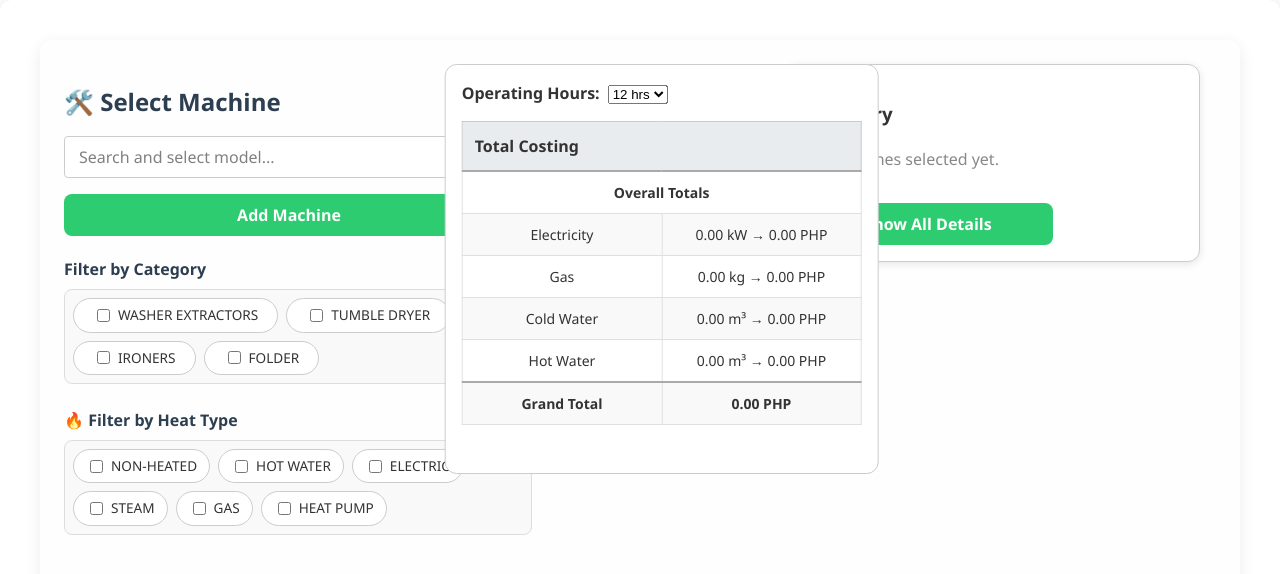
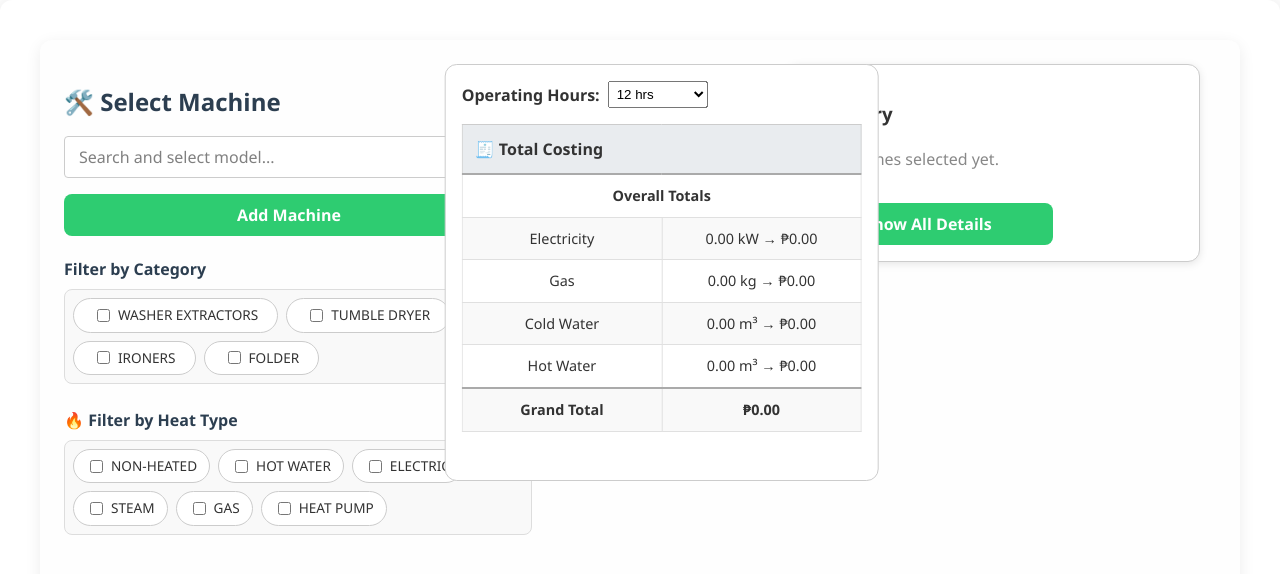
Before and after one commit to joshhh-dev/MEPtable, a React (Vite) app: page / in a window 1280 px wide. Shown: the top 574 px of the page. Built offline with nearby package versions, Linux system fonts and the light colour scheme.

Commit message:
update design

```diff
--- a/src/assets/container.css
+++ b/src/assets/container.css
@@ -120,7 +120,8 @@
 /* container.css or SummarySidebar.css */
 
 .summary-sidebar {
-  position: absolute;
+  position: fixed;
+  flex-direction: column;
   top: 4rem;
   left: 50%;
   transform: translateX(-45%);
@@ -138,6 +139,7 @@
 
 .custom-table {
   width: 100%;
+  table-layout: fixed;
   border-collapse: collapse;
   font-size: 0.85rem;
 }
@@ -146,6 +148,7 @@
 .custom-table td {
   padding: 6px;
   text-align: left;
+  word-break: break-word;
 }
 
 .section-header {
--- a/src/components/machinesDropDown.jsx
+++ b/src/components/machinesDropDown.jsx
@@ -259,13 +259,15 @@ const grandTotal =
         styles={{
           control: (base, state) => ({
             ...base,
-            width: '450px',
+            width: "100%",
+            maxWidth: '450px',
             opacity: state.isFocused ? 0.5 : 1,
             transition: "opacity 0.2s ease-in-out",
           }),
             menu: (base) => ({
           ...base,
-          width: '450px',
+        width: '100%',
+        maxWidth: '450px',
           maxHeight: '400px',
           overflowY: 'auto',
           fontSize: '0.85rem',
--- a/src/components/summarySideBar.jsx
+++ b/src/components/summarySideBar.jsx
@@ -8,7 +8,7 @@ const SummarySidebar = ({ machines, calculateCostPerLoad }) => {
     setHours(Number(e.target.value));
   };
 
-  // Initialize totals
+  // Totals
   let totalElectricityUsage = 0;
   let totalElectricityCost = 0;
   let totalGasUsage = 0;
@@ -17,33 +17,45 @@ const SummarySidebar = ({ machines, calculateCostPerLoad }) => {
   let totalColdCost = 0;
   let totalHotUsage = 0;
   let totalHotCost = 0;
-  let grandTotal = 0;
+  let totalCost = 0;
 
   return (
-    <div className="summary-sidebar">
-      <div style={{ marginBottom: "1rem" }}>
-        <label htmlFor="hours" style={{ marginRight: "0.5rem", fontWeight: "bold" }}>Operating Hours:</label>
-        <select id="hours" value={hours} onChange={handleHourChange}>
+    <div className="summary-sidebar" style={{ padding: "1rem", maxWidth: "100%", overflowX: "auto" }}>
+      {/* Operating Hours Dropdown */}
+      <div style={{ marginBottom: "1rem", display: "flex", flexWrap: "wrap", alignItems: "center" }}>
+        <label htmlFor="hours" style={{ marginRight: "0.5rem", fontWeight: "bold", minWidth: "130px" }}>
+          Operating Hours:
+        </label>
+        <select
+          id="hours"
+          value={hours}
+          onChange={handleHourChange}
+          style={{ padding: "0.25rem", minWidth: "100px" }}
+        >
           <option value={12}>12 hrs</option>
           <option value={16}>16 hrs</option>
           <option value={24}>24 hrs</option>
         </select>
       </div>
 
-      <table className="custom-table">
+      {/* Cost Table */}
+      <div style={{ overflowX: "auto" }}>
+        <table className="custom-table" style={{ width: "100%", minWidth: "350px", fontSize: "0.9rem" }}>
           <thead>
-          <tr><th colSpan="2" className="section-header">Total Costing</th></tr>
+            <tr>
+              <th colSpan="2" className="section-header">🧾 Total Costing</th>
+            </tr>
           </thead>
           <tbody>
             {machines.map((m) => {
               const qty = m.quantity || 0;
-
               const elecUsage = (parseFloat(m.load) || 0) * qty * hours;
               const elecCost = elecUsage * 12;
 
               const gasBTU = parseFloat(m.gasBTU) || 0;
-            const kgsPerHour = (gasBTU / 47654.2) * 0.6;
-            const gasCost = kgsPerHour * qty * hours * 80;
+              const kgsPerHour = (gasBTU / 47654.2) * 0.6 * 0.75;
+              const gasUsage = kgsPerHour * qty * hours;
+              const gasCost = gasUsage * 80;
 
               const cold = parseFloat(m.coldWater?.waterConsump) || 0;
               const coldUsage = (cold / 1000) * qty * hours;
@@ -57,44 +69,50 @@ const SummarySidebar = ({ machines, calculateCostPerLoad }) => {
               const costPerLoad = calculateCostPerLoad(m);
               const totalWaterConsump = (coldUsage + hotUsage).toFixed(2);
 
-            // Accumulate overall totals
+              // Accumulate totals
               totalElectricityUsage += elecUsage;
               totalElectricityCost += elecCost;
-            totalGasUsage += kgsPerHour * qty * hours;
+              totalGasUsage += gasUsage;
               totalGasCost += gasCost;
               totalColdUsage += coldUsage;
               totalColdCost += coldCost;
               totalHotUsage += hotUsage;
               totalHotCost += hotCost;
-            grandTotal += total;
+              totalCost += total;
 
               return (
                 <React.Fragment key={`summary-${m.model}`}>
-                <tr><td colSpan="2" style={{ fontWeight: "bold", borderTop: "2px solid #aaa", paddingTop: "8px" }}>{m.model} (x{qty})</td></tr>
-                <tr><td>Electricity</td><td>{elecUsage.toFixed(2)} kW → {elecCost.toFixed(2)} PHP</td></tr>
-                <tr><td>Gas</td><td>{(kgsPerHour * hours).toFixed(2)} kg/hr → {gasCost.toFixed(2)} PHP</td></tr>
-                <tr><td>Cold Water</td><td>{coldUsage.toFixed(2)} m³ → {coldCost.toFixed(2)} PHP</td></tr>
-                <tr><td>Hot Water</td><td>{hotUsage.toFixed(2)} m³ → {hotCost.toFixed(2)} PHP</td></tr>
-                <tr><td><strong>Total Water Consumption</strong></td><td><strong>{totalWaterConsump} m³</strong></td></tr>
-                <tr><td><strong>Cost per Load</strong></td><td><strong>{costPerLoad.toFixed(2)} PHP</strong></td></tr>
-                <tr><td><strong>Total</strong></td><td><strong>{total.toFixed(2)} PHP</strong></td></tr>
+                  <tr>
+                    <td colSpan="2" style={{ fontWeight: "bold", borderTop: "2px solid #aaa", paddingTop: "8px" }}>
+                      🧺 {m.model} (x{qty})
+                    </td>
+                  </tr>
+                  <tr><td>Electricity</td><td>{elecUsage.toFixed(2)} kW → ₱{elecCost.toFixed(2)}</td></tr>
+                  <tr><td>Gas</td><td>{kgsPerHour.toFixed(2)} kg/hr → ₱{gasCost.toFixed(2)}</td></tr>
+                  <tr><td>Cold Water</td><td>{coldUsage.toFixed(2)} m³ → ₱{coldCost.toFixed(2)}</td></tr>
+                  <tr><td>Hot Water</td><td>{hotUsage.toFixed(2)} m³ → ₱{hotCost.toFixed(2)}</td></tr>
+                  <tr><td>Total Water Consumption</td><td>{totalWaterConsump} m³</td></tr>
+                  <tr><td>Cost per Load</td><td>₱{costPerLoad.toFixed(2)}</td></tr>
+                  <tr><td><strong>Total</strong></td><td><strong>₱{total.toFixed(2)}</strong></td></tr>
                 </React.Fragment>
               );
             })}
 
+            {/* Overall Total Section */}
             <tr style={{ borderTop: "2px solid #aaa" }}>
               <td colSpan="2"><strong>Overall Totals</strong></td>
             </tr>
-          <tr><td>Electricity</td><td>{totalElectricityUsage.toFixed(2)} kW → {totalElectricityCost.toFixed(2)} PHP</td></tr>
-          <tr><td>Gas</td><td>{totalGasUsage.toFixed(2)} kg → {totalGasCost.toFixed(2)} PHP</td></tr>
-          <tr><td>Cold Water</td><td>{totalColdUsage.toFixed(2)} m³ → {totalColdCost.toFixed(2)} PHP</td></tr>
-          <tr><td>Hot Water</td><td>{totalHotUsage.toFixed(2)} m³ → {totalHotCost.toFixed(2)} PHP</td></tr>
+            <tr><td>Electricity</td><td>{totalElectricityUsage.toFixed(2)} kW → ₱{totalElectricityCost.toFixed(2)}</td></tr>
+            <tr><td>Gas</td><td>{totalGasUsage.toFixed(2)} kg → ₱{totalGasCost.toFixed(2)}</td></tr>
+            <tr><td>Cold Water</td><td>{totalColdUsage.toFixed(2)} m³ → ₱{totalColdCost.toFixed(2)}</td></tr>
+            <tr><td>Hot Water</td><td>{totalHotUsage.toFixed(2)} m³ → ₱{totalHotCost.toFixed(2)}</td></tr>
             <tr style={{ borderTop: "2px solid #aaa" }}>
               <td><strong>Grand Total</strong></td>
-            <td><strong>{grandTotal.toFixed(2)} PHP</strong></td>
+              <td><strong>₱{totalCost.toFixed(2)}</strong></td>
             </tr>
           </tbody>
         </table>
+      </div>
     </div>
   );
 };
```
Lines whose indentation alone changed are shown as unchanged.
